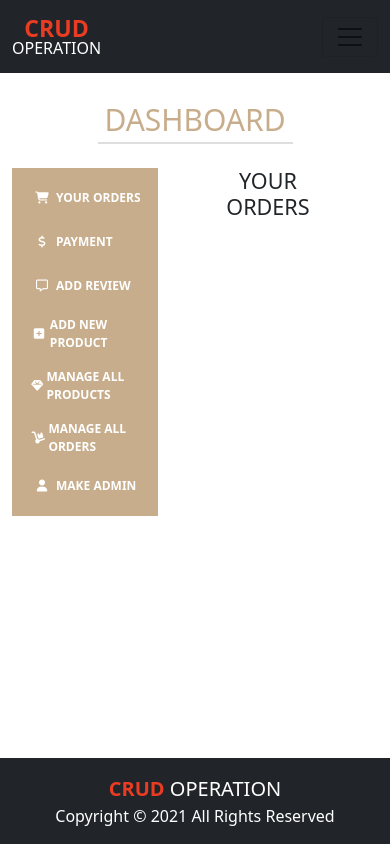
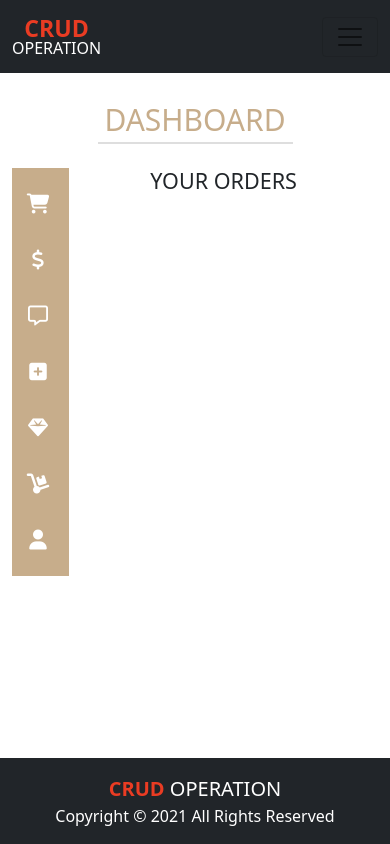
Before and after one commit to React-JS-Beginner/more_crud_site, a React (Create React App) app: page /dashboard in a window 390 px wide. Built offline with nearby package versions, Linux system fonts and the light colour scheme; no server answers.

Commit message:
mobile-d-bar-done

```diff
--- a/src/Components/Dashboard/Dashboard.css
+++ b/src/Components/Dashboard/Dashboard.css
@@ -36,4 +36,15 @@ hr.new {
 /* //////////////////// Media Queries ///////////////////// */
 
 @media all and (max-width: 688px) {
+  .d-navText {
+    display: none;
+  }
+  .side-menu {
+    width: 64px;
+  }
+  .icons {
+    font-size: 20px;
+    height: 40px;
+    width: 20px;
+  }
 }
--- a/src/Components/Dashboard/Dashboard.js
+++ b/src/Components/Dashboard/Dashboard.js
@@ -1,7 +1,7 @@
 import React from "react";
 import { Switch, Route, useRouteMatch } from "react-router-dom";
 import { NavLink } from "react-router-dom";
-import { Container, Row, Col, Nav } from "react-bootstrap";
+import { Container, Nav } from "react-bootstrap";
 import YourOrders from "./YourOrders/YourOrders";
 import AddReview from "./AddReview/AddReview";
 import AddNewProduct from "./AddNewProduct/AddNewProduct";
@@ -32,7 +32,7 @@ const Dashboard = () => {
                   <div className="icons">
                     <i class="fas fa-shopping-cart"></i>
                   </div>{" "}
-                  <span>Your Orders</span>
+                  <span className="d-navText">Your Orders</span>
                 </NavLink>
 
                 <NavLink
@@ -43,7 +43,7 @@ const Dashboard = () => {
                   <div className="icons">
                     <i class="fas fa-dollar-sign"></i>
                   </div>{" "}
-                  <span>Payment</span>
+                  <span className="d-navText">Payment</span>
                 </NavLink>
 
                 <NavLink
@@ -54,7 +54,7 @@ const Dashboard = () => {
                   <div className="icons">
                     <i class="far fa-comment-alt"></i>
                   </div>{" "}
-                  <span>Add Review</span>
+                  <span className="d-navText">Add Review</span>
                 </NavLink>
 
                 <NavLink
@@ -65,7 +65,7 @@ const Dashboard = () => {
                   <div className="icons">
                     <i class="fas fa-plus-square"></i>
                   </div>{" "}
-                  <span>Add New Product</span>
+                  <span className="d-navText">Add New Product</span>
                 </NavLink>
 
                 <NavLink
@@ -76,7 +76,7 @@ const Dashboard = () => {
                   <div className="icons">
                     <i class="fas fa-gem"></i>
                   </div>{" "}
-                  <span>Manage All Products</span>
+                  <span className="d-navText">Manage All Products</span>
                 </NavLink>
 
                 <NavLink
@@ -87,7 +87,7 @@ const Dashboard = () => {
                   <div className="icons">
                     <i class="fas fa-dolly"></i>
                   </div>{" "}
-                  <span>Manage All Orders</span>
+                  <span className="d-navText">Manage All Orders</span>
                 </NavLink>
 
                 <NavLink
@@ -98,7 +98,7 @@ const Dashboard = () => {
                   <div className="icons">
                     <i class="fas fa-user"></i>
                   </div>{" "}
-                  <span>Make Admin</span>
+                  <span className="d-navText">Make Admin</span>
                 </NavLink>
               </Nav>
             </div>
```
